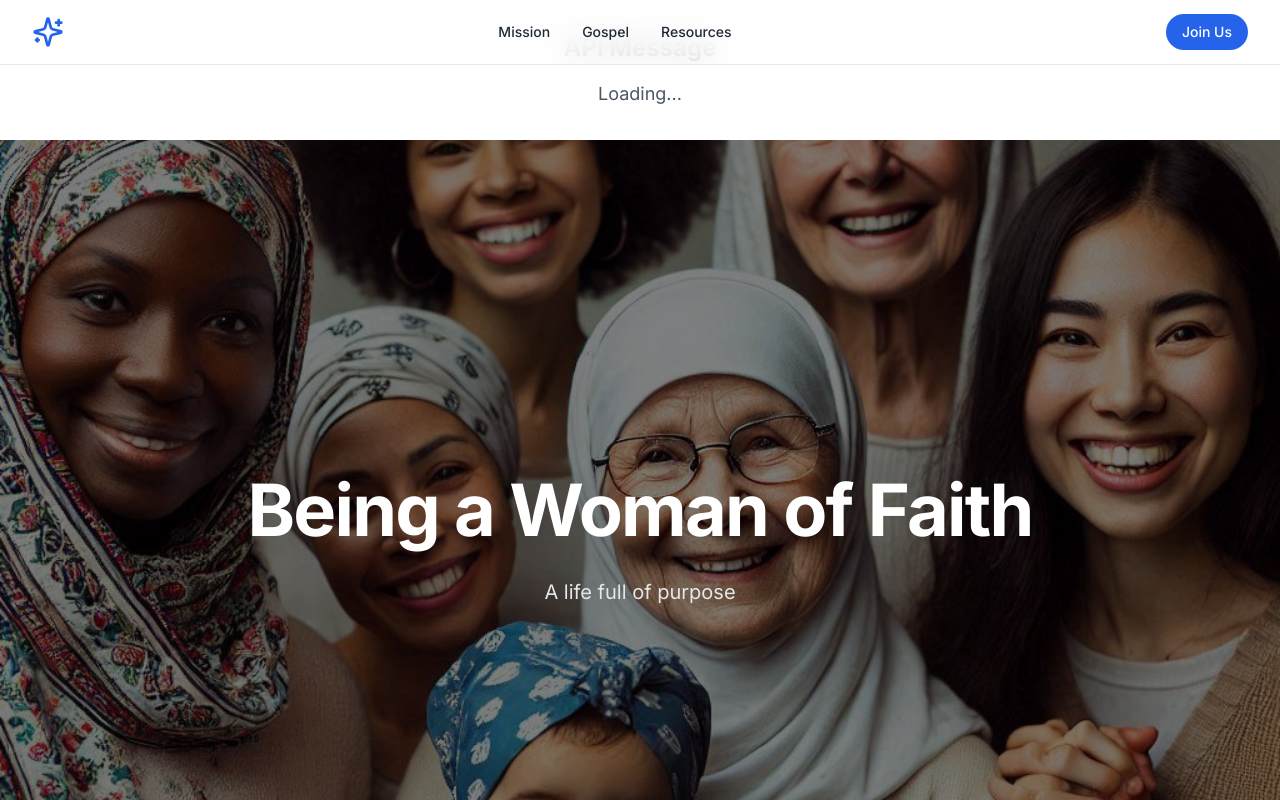
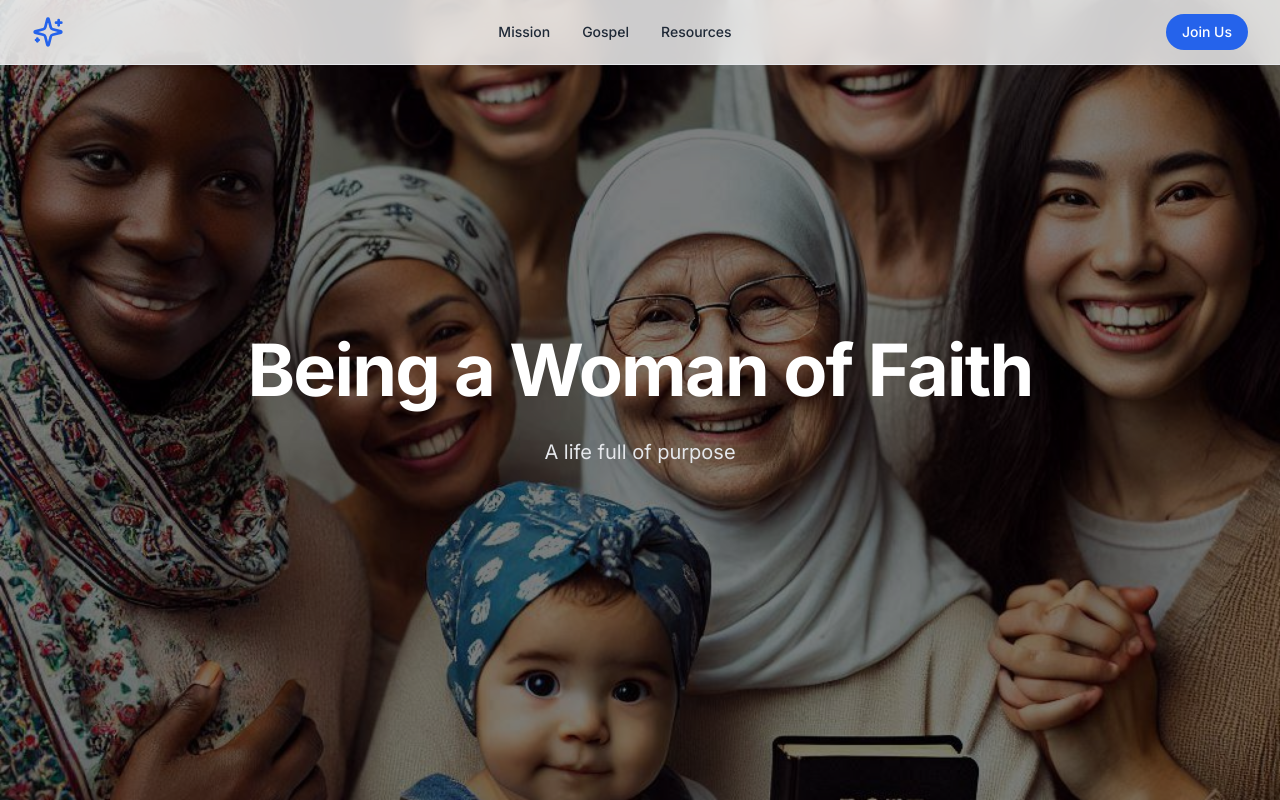
Before and after one commit to sonafouo/Being-a-Woman-of-Faith, a Next.js app in the folder frontend/: page / in a window 1280 px wide. Shown: the top 800 px of the page. Built offline with nearby package versions, Linux system fonts and the light colour scheme.

Commit message:
refactor: comment out API message section on homepage

```diff
--- a/frontend/src/app/page.tsx
+++ b/frontend/src/app/page.tsx
@@ -41,12 +41,12 @@
   return (
     <main className="bg-gradient-to-b from-blue-50 to-green-50 text-gray-800">
       {/* API Message Section */}
-      <section className="py-8 bg-white">
+      {/* <section className="py-8 bg-white">
         <div className="max-w-4xl mx-auto px-4 text-center">
           <h2 className="text-2xl font-bold mb-4">API Message</h2>
           <p className="text-lg text-gray-600">{apiMessage || "Loading..."}</p>
         </div>
-      </section>
+      </section> */}
       {/* Sticky Navigation */}
       <nav className="fixed top-0 w-full z-50 bg-white/80 backdrop-blur-lg border-b border-gray-200">
         <div className="max-w-7xl mx-auto px-4 sm:px-6 lg:px-8">
```
